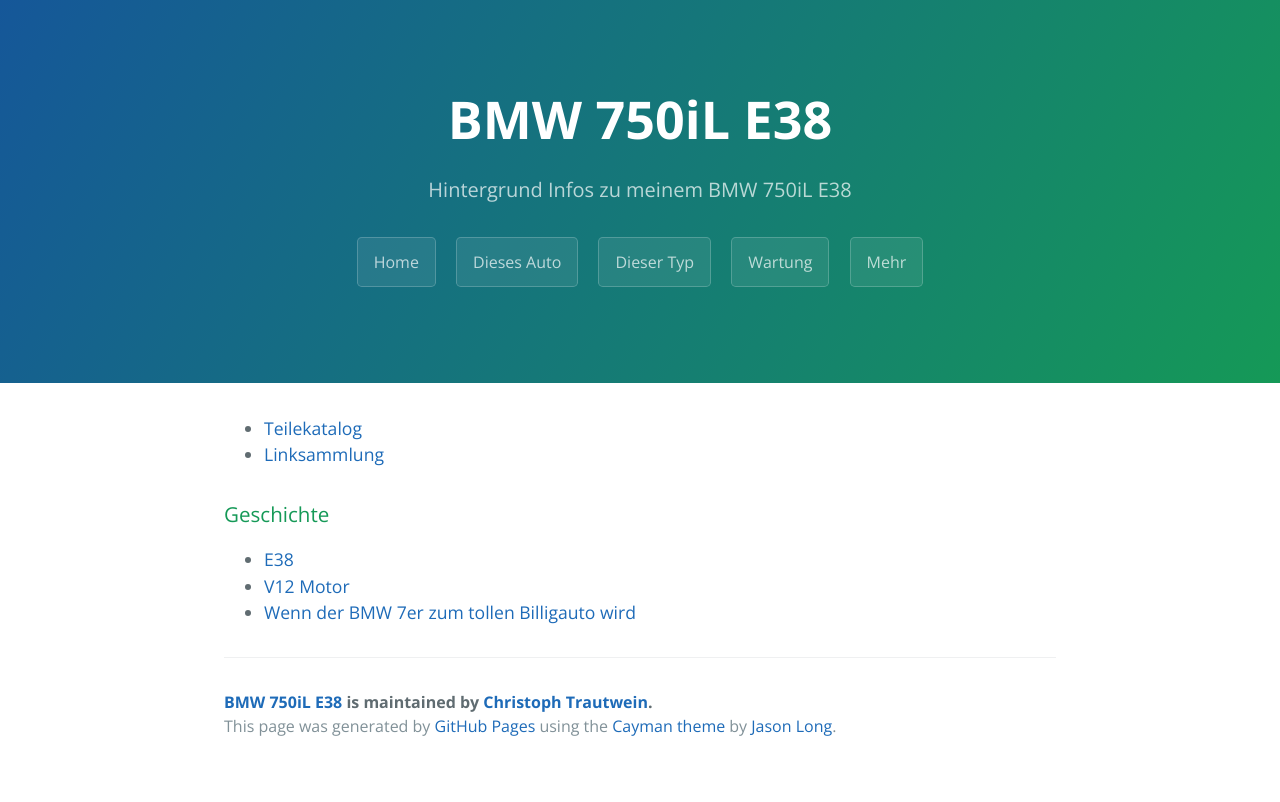
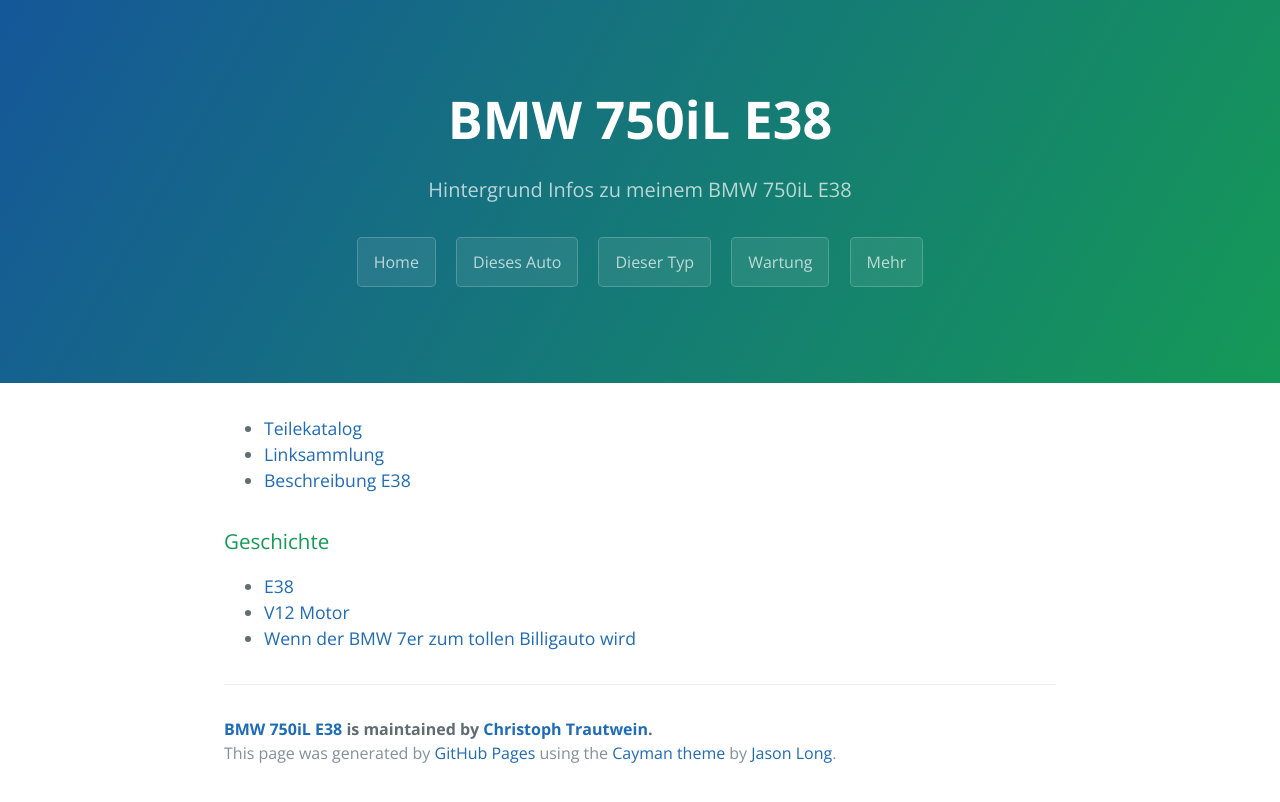
Before and after one commit to trautw/BMW750iL, a Jekyll site: the page built from docs/_pages/04_more.md, in a window 1280 px wide. Shown: the top 802 px of the page. Built offline with Jekyll 4.4.1, drawn with Linux system fonts in a browser that asks for light colours.

Commit message:
Update 04_more.md

```diff
--- a/docs/_pages/04_more.md
+++ b/docs/_pages/04_more.md
@@ -6,6 +6,7 @@ permalink: /more/
 
 * [Teilekatalog](http://de.bmwfans.info/vin/decoder?vin=DH38229)
 * [Linksammlung](http://www.7-forum.com/links/index1.php?site=vcat&cat=4)
+* [Beschreibung E38](http://www.7-forum.com/modelle/e38/)
 
 ### Geschichte
 * [E38](http://www.7-forum.com/modelle/e38/index.php)
```
